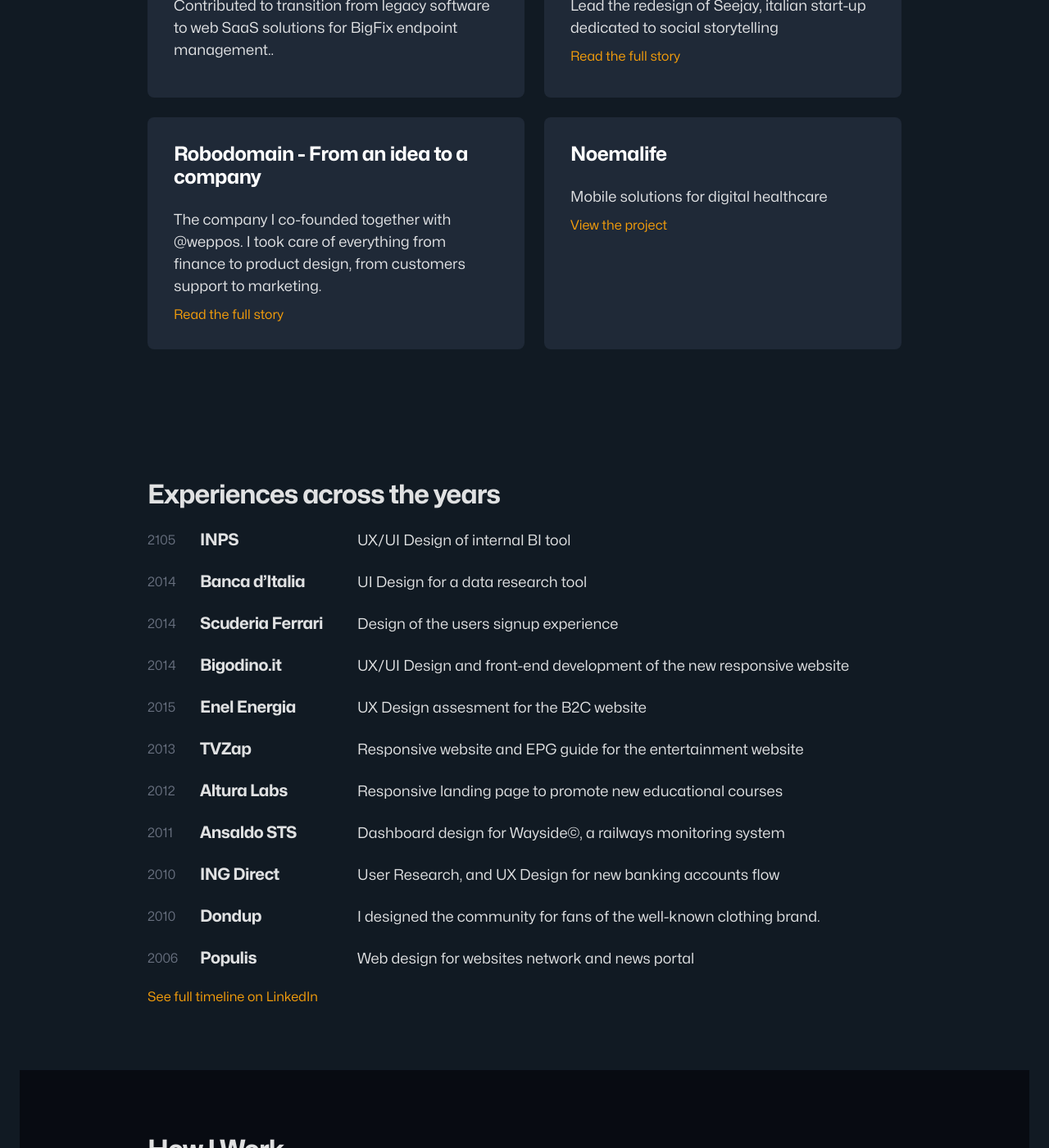
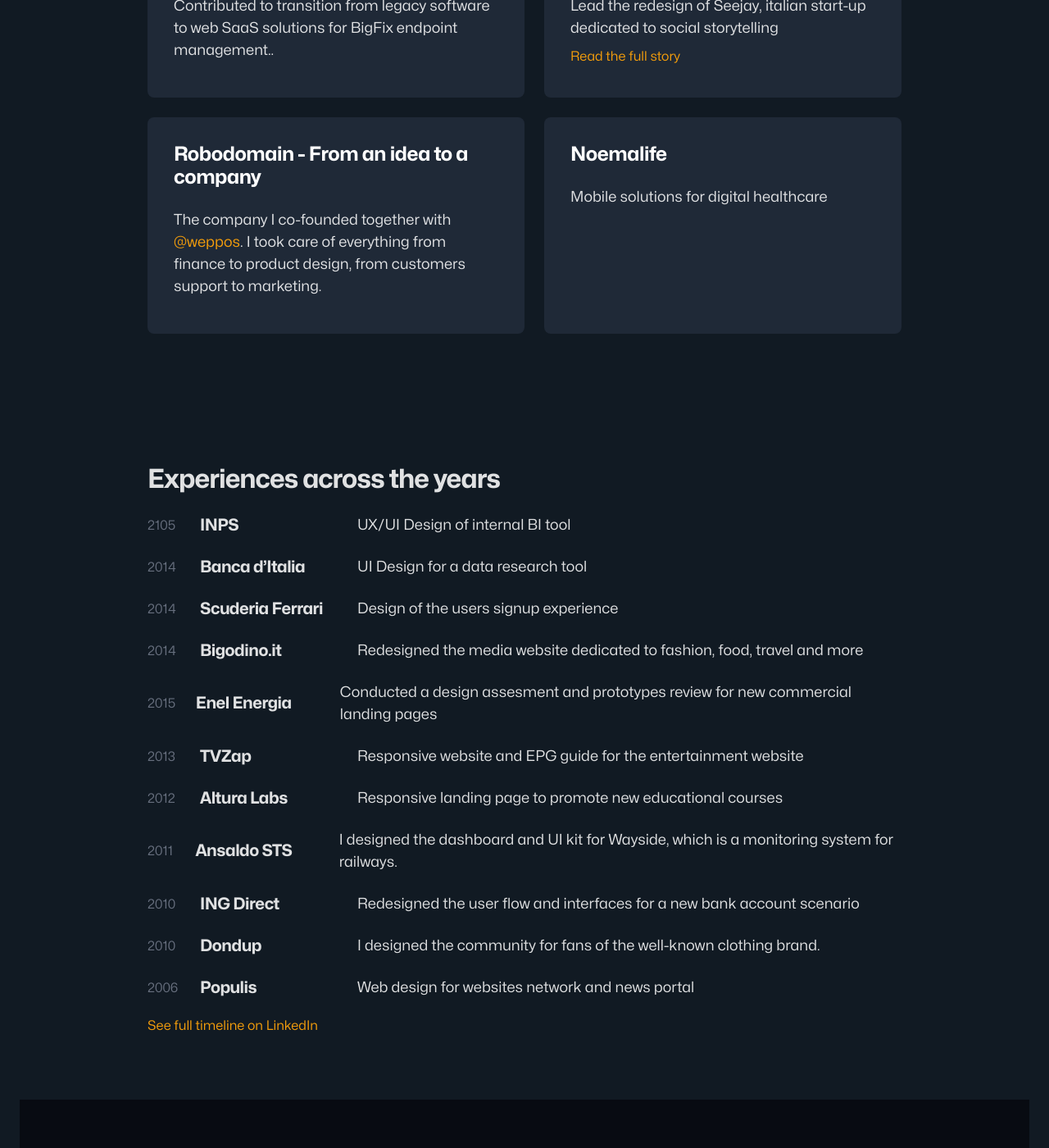
Before and after one commit to zetareticoli/fi, a Jekyll site: the page built from work.html, in a window 1280 px wide and 1400 px high, scrolled down 1009 px. Shown: the whole window at 82% size. Built offline with Jekyll 4.4.1, drawn with Linux system fonts in a browser that asks for light colours.

Commit message:
Updated clients and projects

```diff
--- a/_data/clients.yml
+++ b/_data/clients.yml
@@ -8,10 +8,10 @@
   desc: Design of the users signup experience
   year: 2014
 - title: Bigodino.it
-  desc: UX/UI Design and front-end development of the new responsive website
+  desc: Redesigned the media website dedicated to fashion, food, travel and more
   year: 2014
 - title: Enel Energia
-  desc: UX Design assesment for the B2C website
+  desc: Conducted a design assesment and prototypes review for new commercial landing pages
   year: 2015
 - title: TVZap
   desc: Responsive website and EPG guide for the entertainment website
@@ -20,10 +20,10 @@
   desc: Responsive landing page to promote new educational courses
   year: 2012
 - title: Ansaldo STS
-  desc: Dashboard design for Wayside©, a railways monitoring system
+  desc: I designed the dashboard and UI kit for Wayside, which is a monitoring system for railways.
   year: 2011
 - title: ING Direct
-  desc: User Research, and UX Design for new banking accounts flow
+  desc: Redesigned the user flow and interfaces for a new bank account scenario
   year: 2010
 - title: Dondup
   desc: I designed the community for fans of the well-known clothing brand.
--- a/_data/projects.yml
+++ b/_data/projects.yml
@@ -23,14 +23,14 @@
 - title: Robodomain - From an idea to a company
   slug: robodomain
   year: 2009-2014
-  description: The company I co-founded together with @weppos. I took care of everything from finance to product design, from customers support to marketing.
+  description: The company I co-founded together with <a href="https://github.com/weppos">@weppos</a>. I took care of everything from finance to product design, from customers support to marketing.
   link:
-    title: Read the full story
+    title:
     url:
 - title: Noemalife
   slug: seejay
   year: 2011-2012
   description: Mobile solutions for digital healthcare
   link:
-    title: View the project
+    title:
     url:
```
